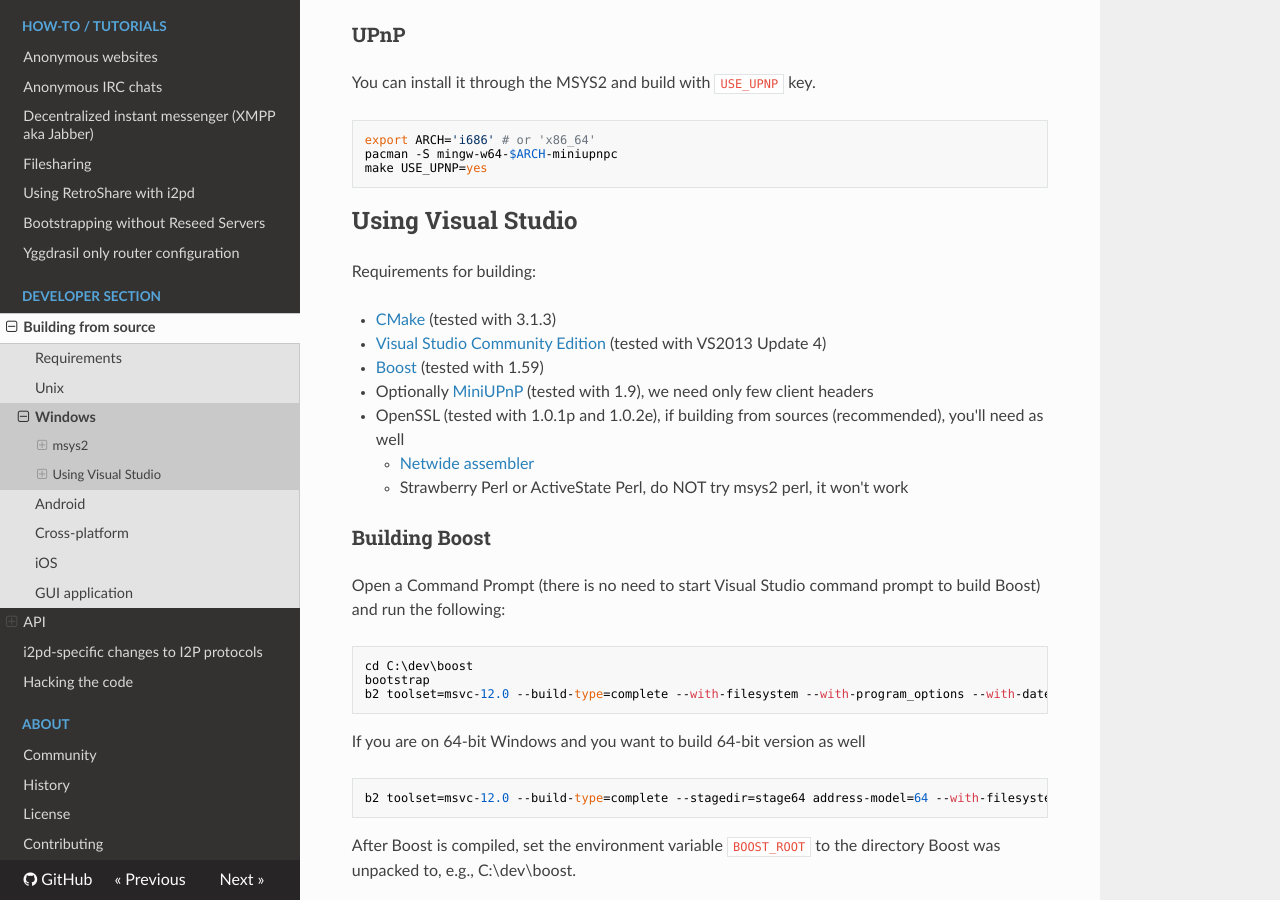
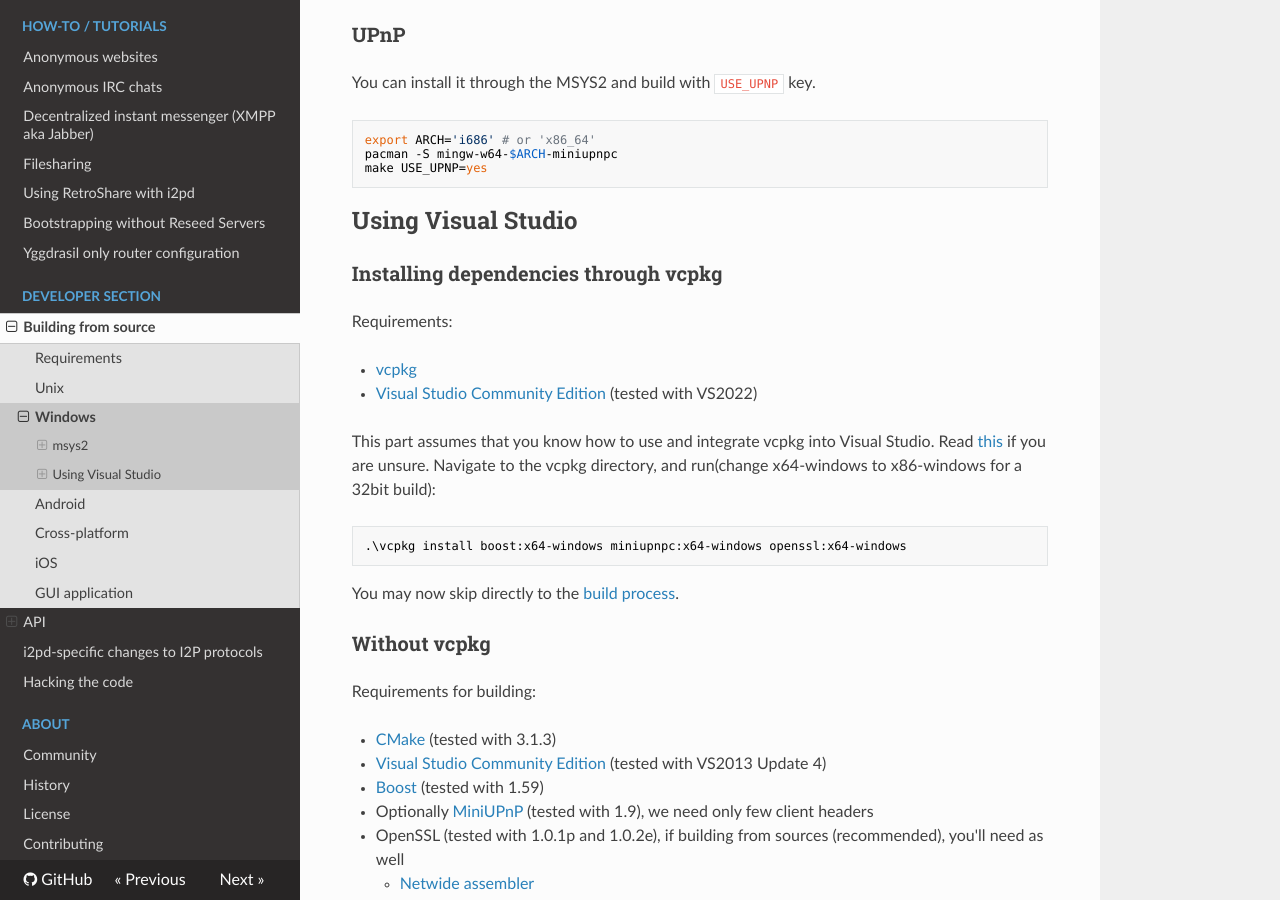
Before and after one commit to PurpleI2P/i2pd_docs_en, an MkDocs documentation site: the page built from docs/devs/building/windows.md, in a window 1280 px wide and 900 px high, scrolled down 1504 px. Built offline with MkDocs 1.6.1, drawn with Linux system fonts in a browser that asks for light colours; nearby versions of some CDN libraries; old or Windows-style settings are respelled for this version of MkDocs.

Commit message:
add vcpkg build

```diff
--- a/docs/devs/building/windows.md
+++ b/docs/devs/building/windows.md
@@ -75,6 +75,23 @@ You can install it through the MSYS2 and build with `USE_UPNP` key.
 
 Using Visual Studio
 -------------------
+
+### Installing dependencies through vcpkg
+
+Requirements:
+
+* [vcpkg](https://vcpkg.io/)
+* [Visual Studio Community Edition](https://www.visualstudio.com/en-us/products/visual-studio-community-vs.aspx) (tested with VS2022)
+
+This part assumes that you know how to use and integrate vcpkg into Visual Studio.
+Read [this](https://learn.microsoft.com/en-us/vcpkg/) if you are unsure.
+Navigate to the vcpkg directory, and run(change x64-windows to x86-windows for a 32bit build):
+
+    .\vcpkg install boost:x64-windows miniupnpc:x64-windows openssl:x64-windows
+
+You may now skip directly to the [build process](#creating-visual-studio-project).
+
+### Without vcpkg
 
 Requirements for building:
 
```
